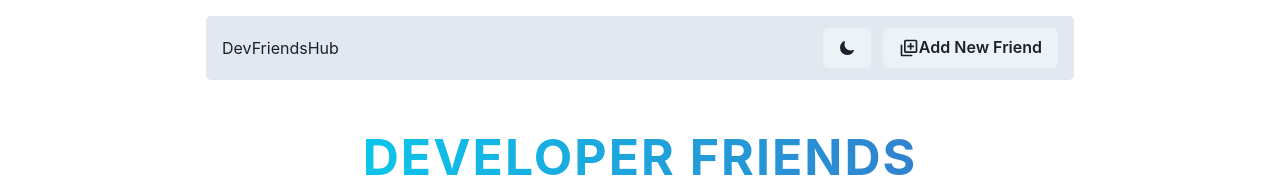
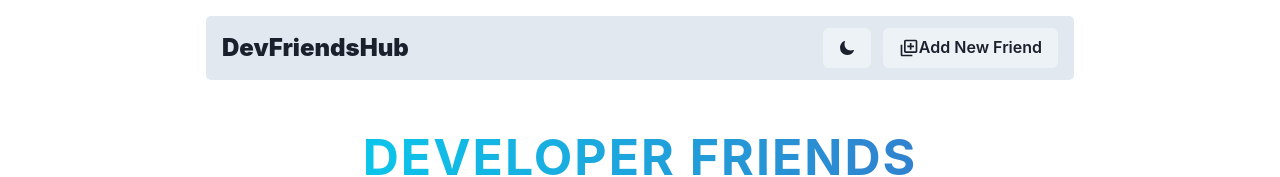
Before and after one commit to MusfiqDehan/DevFriendsHub, a React (Vite) app in the folder frontend/: page / in a window 1280 px wide. Shown: the top 177 px of the page. Built offline with nearby package versions, Linux system fonts and the light colour scheme; no server answers.

Commit message:
Update navbar logo

```diff
--- a/frontend/src/components/Navbar.jsx
+++ b/frontend/src/components/Navbar.jsx
@@ -16,13 +16,10 @@
 						gap={3}
 						display={{ base: "none", sm: "flex" }}
 					>
-						{/* <img src='/react.png' alt='React logo' width={50} height={50} />
-						<Text fontSize={"40px"}>+</Text>
-						<img src='/python.png' alt='Python logo' width={50} height={40} />
-						<Text fontSize={"40px"}>=</Text>
 
-						<img src='/explode.png' alt='Explode head' width={45} height={45} /> */}
-						DevFriendsHub
+						<Text fontSize={"2xl"} fontWeight={900}>
+							DevFriendsHub
+						</Text>
 					</Flex>
 					{/* Right side */}
 					<Flex gap={3} alignItems={"center"}>
```
